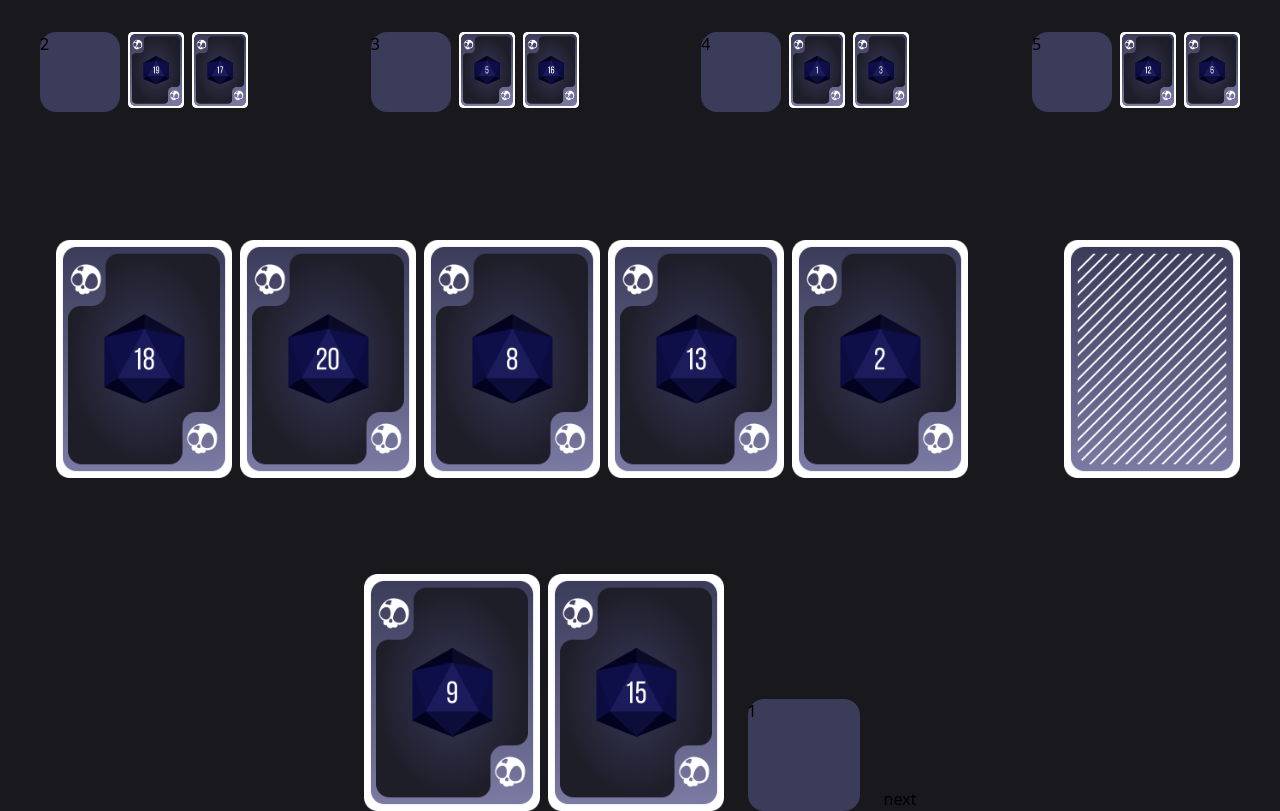
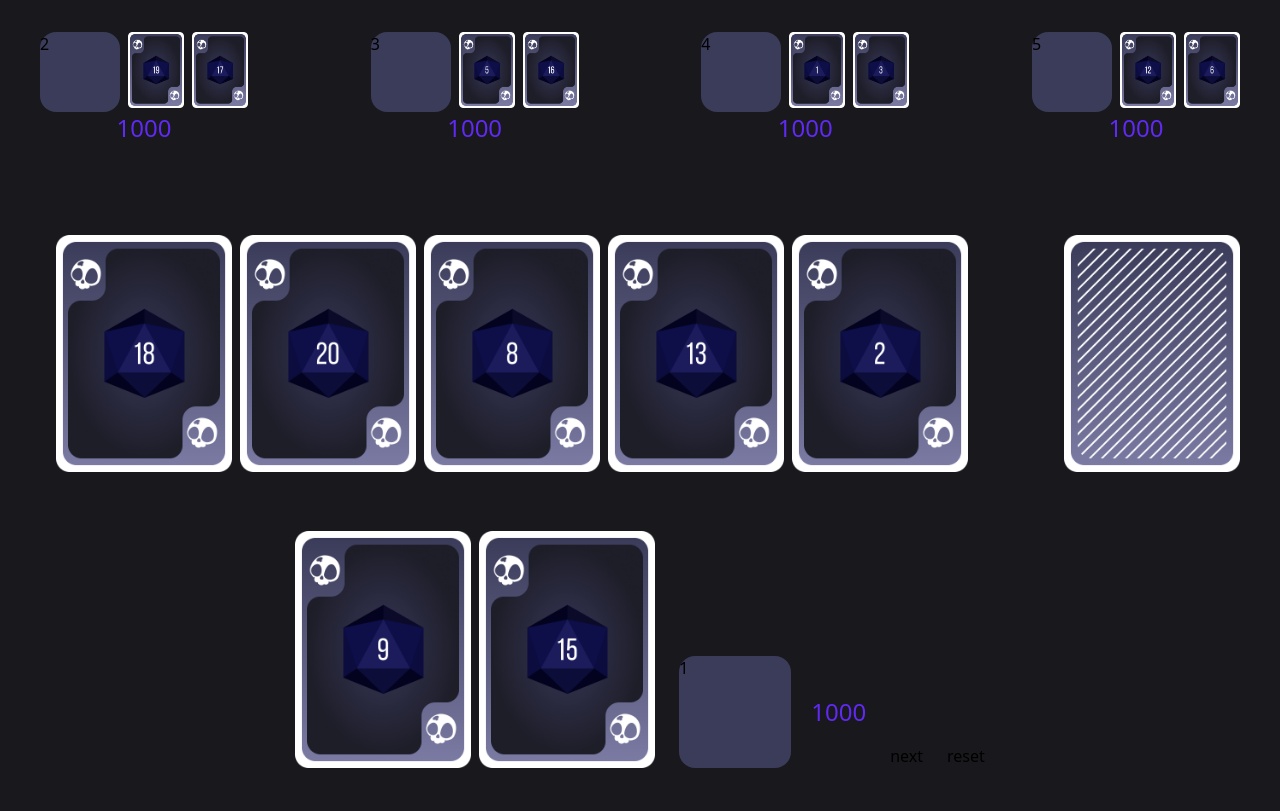
Before and after one commit to KemCh1k/front-poker, a Nuxt app: page / in a window 1280 px wide. Built offline with nearby package versions, Linux system fonts and the light colour scheme.

Commit message:
gameLogic

```diff
--- a/app/components/pokerPlayer.vue
+++ b/app/components/pokerPlayer.vue
@@ -7,8 +7,17 @@
     </div>
     <div class="player__avatarAmount">
       <div class="player__avatar">{{ playerOwner.id }}</div>
+      <div class="player__state">
+        <div class="player__money">
+          {{ playerOwner.money }}
+        </div>
+        <div v-if="playerOwner.currentBet !== 0" class="player__bet">
+          {{ playerOwner.currentBet }}
+        </div>
+      </div>
     </div>
-    <button @click="table.revealNext()">next</button>
+    <button @click="game.nextStep()">next</button>
+    <button @click="game.reset()">reset</button>
   </div>
 </template>
 
@@ -16,9 +25,11 @@
 import { computed } from "vue";
 import { useTableStore } from "~/stores/table";
 import { usePlayerStore } from "~/stores/players";
+import { useGameStore } from "~/stores/game";
 
 const players = usePlayerStore();
 const table = useTableStore();
+const game = useGameStore();
 
 const playerOwner = computed(() =>
   players.players.find((player) => player.id === 1),
@@ -44,4 +55,16 @@ const playerOwner = computed(() =>
 .player__avatar {
   @apply w-28 h-28 rounded-2xl bg-[--secondery];
 }
+
+.player__state {
+  @apply inline-flex flex-col justify-center items-center gap-1;
+}
+
+.player__money {
+  @apply text-center text-[--CTA] justify-start text-2xl font-normal;
+}
+
+.player__bet {
+  @apply text-center text-[--secondery-text] justify-start text-base font-normal;
+}
 </style>
--- a/app/components/pokerUser.vue
+++ b/app/components/pokerUser.vue
@@ -6,6 +6,12 @@
         <div v-for="card in player.cards" :key="card.userId">
           <img class="user__cards" :src="card.imgSrc" :alt="`${card.value}`" />
         </div>
+      </div>
+      <div class="user__money">
+        {{ player.money }}
+      </div>
+      <div v-if="player.currentBet !== 0" class="user__bet">
+        {{ player.currentBet }}
       </div>
     </div>
   </div>
@@ -35,4 +41,12 @@ const otherPlayers = computed(() =>
 .user__cards {
   @apply w-14;
 }
+
+.user__money {
+  @apply text-center text-[--CTA] justify-start text-2xl font-normal;
+}
+
+.user__bet {
+  @apply text-center text-[--secondery-text] justify-start text-base font-normal;
+}
 </style>
--- /dev/null
+++ b/app/data/game.ts
@@ -0,0 +1,6 @@
+export enum GAME_TYPE {
+  INIT = "INIT",
+  DEAL = "DEAL",
+  REVEAL = "REVEAL",
+  FINISHED = "FINISHED",
+}
--- a/app/data/user.ts
+++ b/app/data/user.ts
@@ -4,4 +4,6 @@ export interface IUser {
   id: number;
   cards: ICard[];
   folded: boolean;
+  money: number;
+  currentBet: number;
 }
--- a/app/pages/index.vue
+++ b/app/pages/index.vue
@@ -13,22 +13,19 @@ import { usePlayerStore } from "~/stores/players";
 import type { ICard } from "~/data/cards";
 import { useTableStore } from "~/stores/table";
 import PokerUser from "~/components/pokerUser.vue";
+import { useGameStore } from "~/stores/game";
 
 const deck = useDeckStore();
 const players = usePlayerStore();
 const table = useTableStore();
-
+const game = useGameStore();
 onMounted(() => {
-  deck.initDeck();
-  deck.shuffle();
-  players.initPlayers();
-  players.delCards();
-  table.initTable();
+  game.startGame();
 });
 </script>
 
 <style scoped>
 .poker {
-  @apply w-full h-screen inline-flex flex-col  items-center gap-24 justify-between pb-8;
+  @apply w-full h-screen inline-flex flex-col  items-center justify-between pb-8;
 }
 </style>
--- /dev/null
+++ b/app/stores/game.ts
@@ -0,0 +1,71 @@
+import { defineStore } from "pinia";
+import { useDeckStore } from "~/stores/deck";
+import { usePlayerStore } from "~/stores/players";
+import { useTableStore } from "~/stores/table";
+import { GAME_TYPE } from "~/data/game";
+
+export const useGameStore = defineStore("game", () => {
+  const deck = useDeckStore();
+  const players = usePlayerStore();
+  const table = useTableStore();
+
+  const gameStatus = ref<GAME_TYPE>(GAME_TYPE.INIT);
+
+  const startGame = () => {
+    gameStatus.value = GAME_TYPE.DEAL;
+    deck.initDeck();
+    deck.shuffle();
+    players.initPlayers();
+    players.delCards();
+    table.initTable();
+
+    gameStatus.value = GAME_TYPE.REVEAL;
+  };
+
+  const nextStep = () => {
+    if (table.revealedCount < table.tableCards.length) {
+      table.revealNext();
+    } else {
+      determineWinner();
+    }
+  };
+
+  const winnerId = ref<number | null>(null);
+
+  const determineWinner = () => {
+    let winner: number | null = null;
+    let bestValue = 0;
+
+    for (const player of players.players) {
+      if (!player.cards.length) continue;
+      const playerBest = Math.max(...player.cards.map((card) => card.value));
+
+      if (playerBest > bestValue) {
+        bestValue = playerBest;
+        winner = player.id;
+      }
+    }
+    winnerId.value = winner;
+    console.log(winnerId.value);
+    gameStatus.value = GAME_TYPE.FINISHED;
+  };
+
+  const reset = () => {
+    winnerId.value = null;
+    gameStatus.value = GAME_TYPE.INIT;
+
+    players.players = [];
+    deck.cards = [];
+    table.tableCards = [];
+    table.revealedCount = 0;
+    startGame();
+  };
+
+  return {
+    startGame,
+    determineWinner,
+    nextStep,
+    winnerId,
+    reset,
+  };
+});
--- a/app/stores/players.ts
+++ b/app/stores/players.ts
@@ -12,6 +12,8 @@ export const usePlayerStore = defineStore("players", () => {
       id: i + 1,
       cards: [],
       folded: false,
+      money: 1000,
+      currentBet: 0,
     }));
   };
 
--- a/app/stores/table.ts
+++ b/app/stores/table.ts
@@ -29,6 +29,7 @@ export const useTableStore = defineStore("table", () => {
   };
 
   return {
+    revealedCount,
     tableCards,
     initTable,
     revealNext,
```
